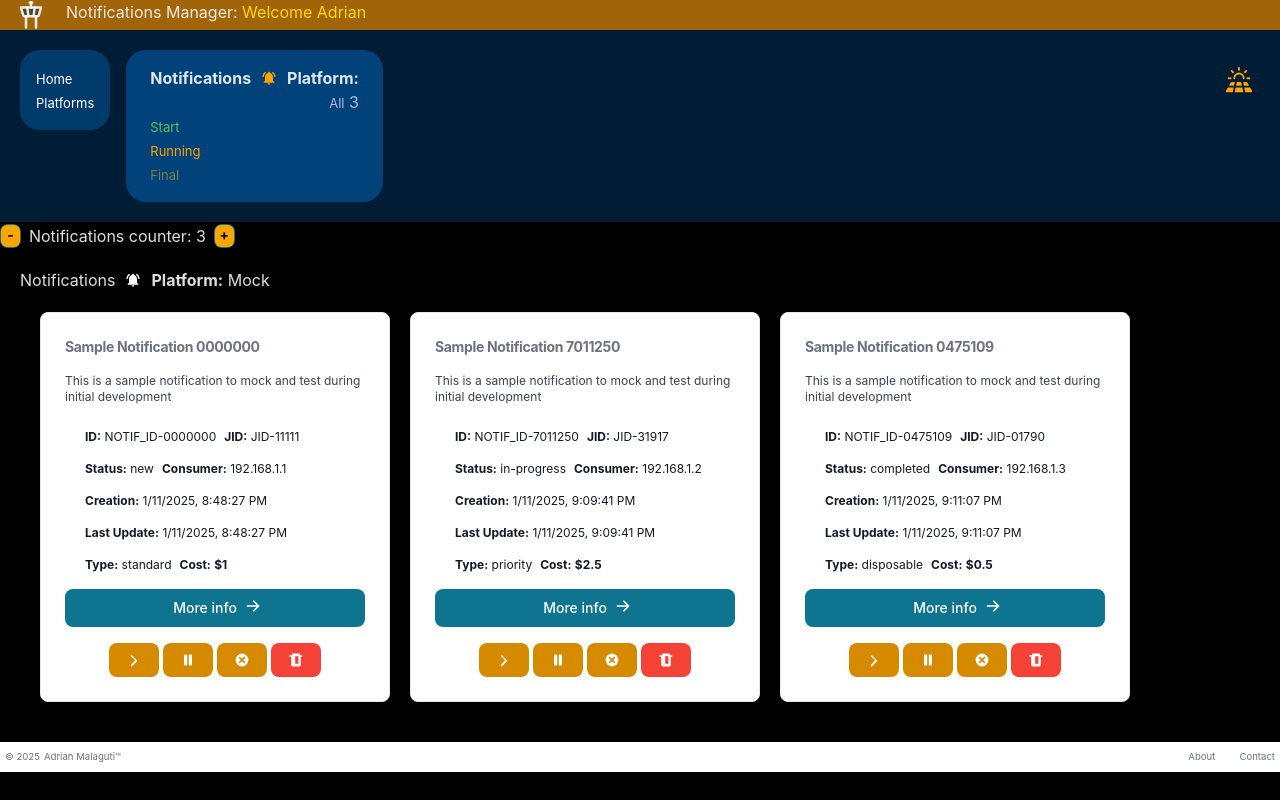
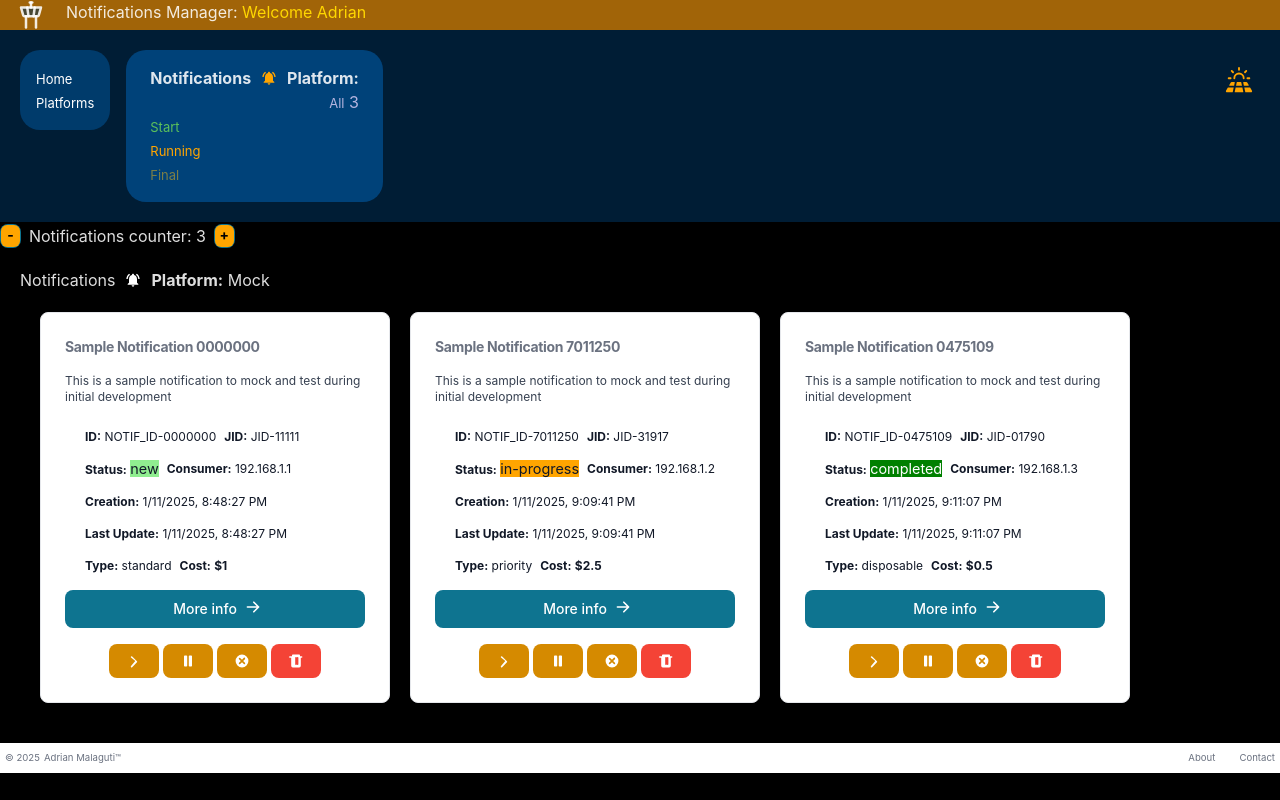
Before and after one commit to amalaguti/react_65675_prj, a React (Vite) app: page / in a window 1280 px wide. Built offline with nearby package versions, Linux system fonts and the light colour scheme.

Commit message:
card colors

```diff
--- a/src/components/common/productCard/notification/NotificationDetailsList.jsx
+++ b/src/components/common/productCard/notification/NotificationDetailsList.jsx
@@ -1,8 +1,20 @@
 import "./notificationDetailsList.css";
-import { calcCost } from "../../../../utils/notificationManagement";
+import { calcCost, NOTIFICATION_STATUS } from "../../../../utils/notificationManagement";
 
 export const NotificationDetailsList = (props) => {
   const notification = props.notification;
+
+  let classNameStatus = "UNRESOLVED"
+  if (NOTIFICATION_STATUS.NOTIF_STATUS_START.includes(notification.status)) {
+    classNameStatus = "notif_status_start";
+  } else if (NOTIFICATION_STATUS.NOTIF_STATUS_RUNNING.includes(notification.status)) {
+    classNameStatus = "notif_status_running";
+  } else if (NOTIFICATION_STATUS.NOTIF_STATUS_FINAL.includes(notification.status)) {
+    classNameStatus = "notif_status_final";
+  }
+  console.log("status:", classNameStatus)
+  console.log(NOTIFICATION_STATUS.NOTIF_STATUS_START.includes(notification.status))
+
   return (
     <ul className="text-xs pl-5 flex flex-wrap gap-2 space-y-2 text-gray-900 dark:text-white">
       <li className="content-end">
@@ -12,7 +24,7 @@ export const NotificationDetailsList = (props) => {
         <strong>JID:</strong> {notification.JID}
       </li>
       <li>
-        <strong>Status:</strong> {notification.status}
+        <strong>Status:</strong> <span className={classNameStatus}> {notification.status} </span>
       </li>
       <li>
         <strong>Consumer:</strong> {notification.consumer}
--- a/src/components/common/productCard/notification/notificationDetailsList.css
+++ b/src/components/common/productCard/notification/notificationDetailsList.css
@@ -0,0 +1,15 @@
+li span.notif_status_start {
+    background-color: lightgreen;
+    font-size: 1.2em;
+}
+
+li span.notif_status_running {
+    background-color: orange;
+    font-size: 1.2em;
+}
+
+li span.notif_status_final {
+    background-color: green;
+    color: white;
+    font-size: 1.2em;
+}
--- a/src/utils/notificationManagement.js
+++ b/src/utils/notificationManagement.js
@@ -10,3 +10,9 @@ export function calcCost(type) {
       return 0;
   }
 }
+
+
+export const NOTIFICATION_STATUS = {
+  "NOTIF_STATUS_START": ["new", "queued", "scheduled"],
+  "NOTIF_STATUS_RUNNING": ["in-progress", "paused", "delayed"],
+  "NOTIF_STATUS_FINAL": ["completed", "failed", "canceled"] };
```
